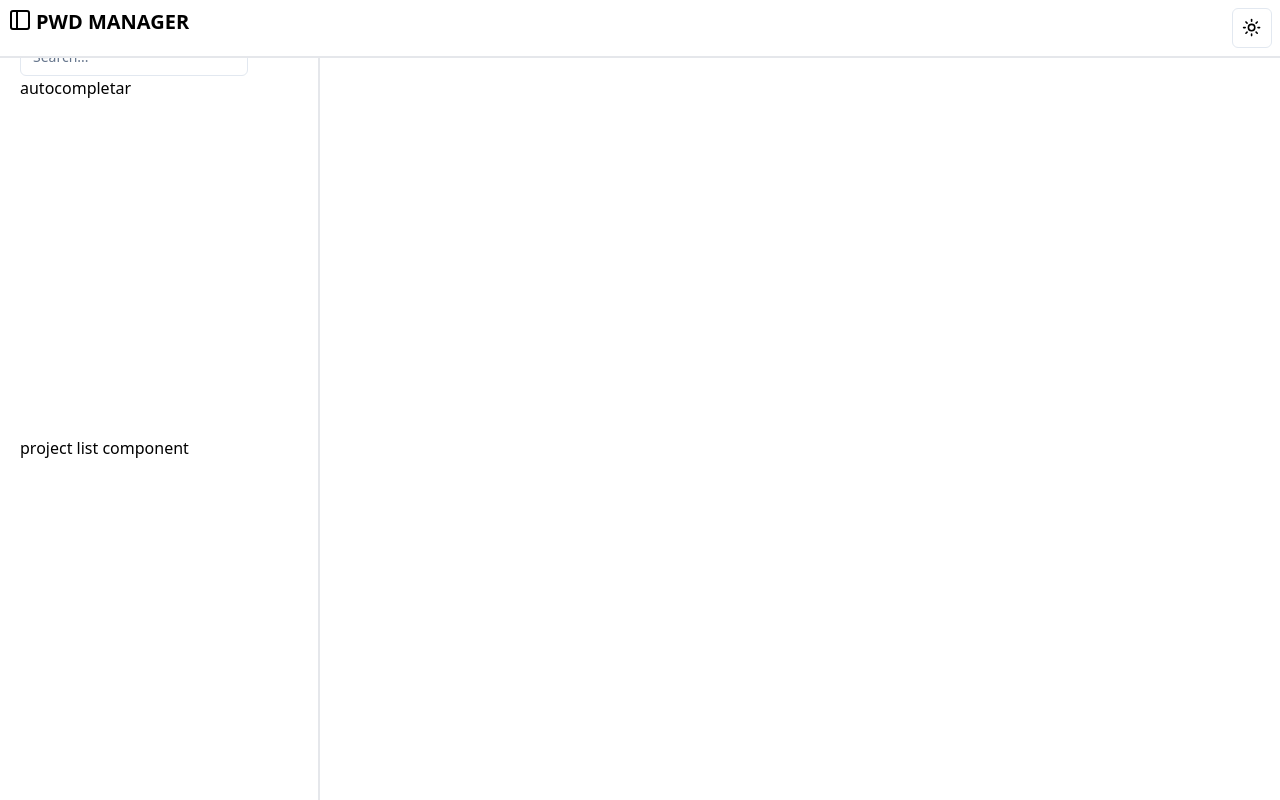
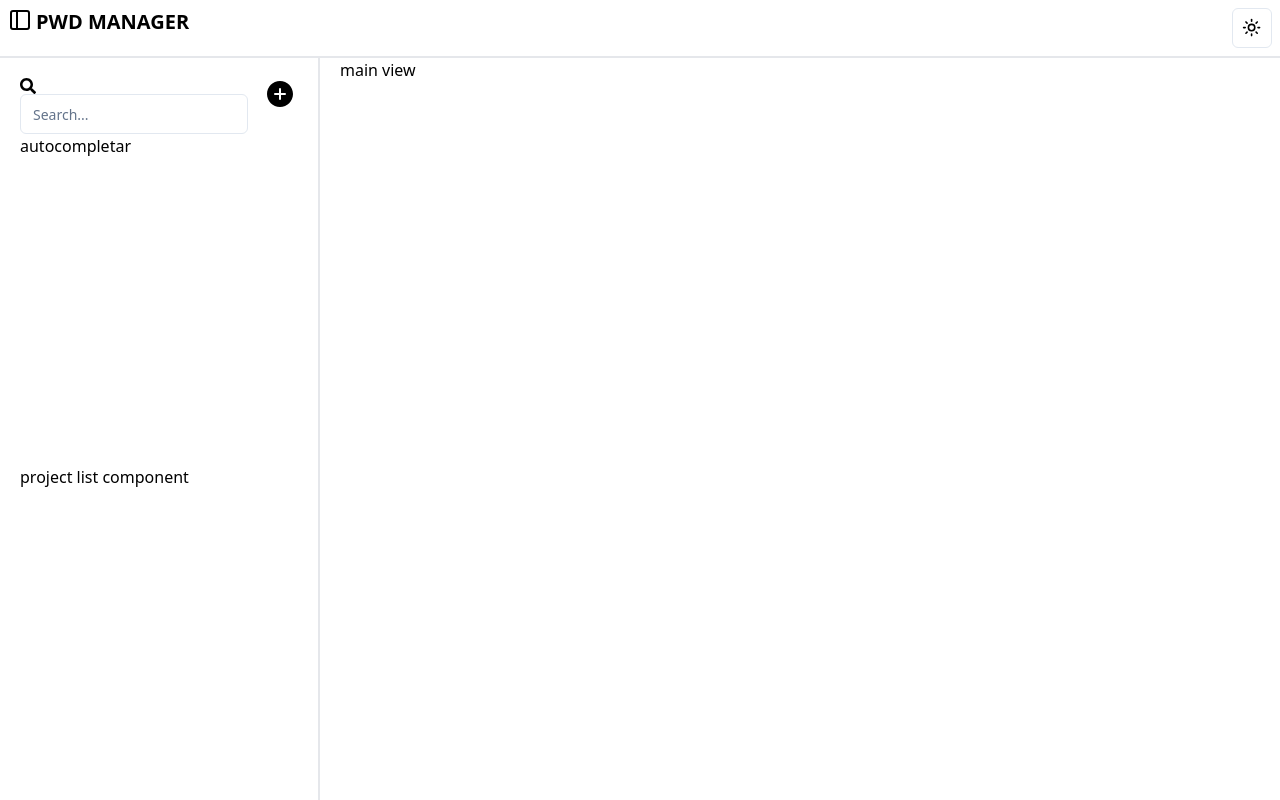
Before and after one commit to estherogami/password-manager, a Next.js app: page / in a window 1280 px wide. Built offline with nearby package versions, Linux system fonts and the light colour scheme.

Commit message:
Fixed styling with topbar

```diff
--- a/app/page.tsx
+++ b/app/page.tsx
@@ -2,7 +2,7 @@ import Sidebar from "@/components/sidebar/sidebar"
 
 export default function Home() {
   return (
-    <main className="h-full">
+    <main className="h-full pt-[58px]">
       <div className="flex flex-wrap flex-row gap-5 h-full">
         <Sidebar />
         <div className="grow">main view</div>
```
